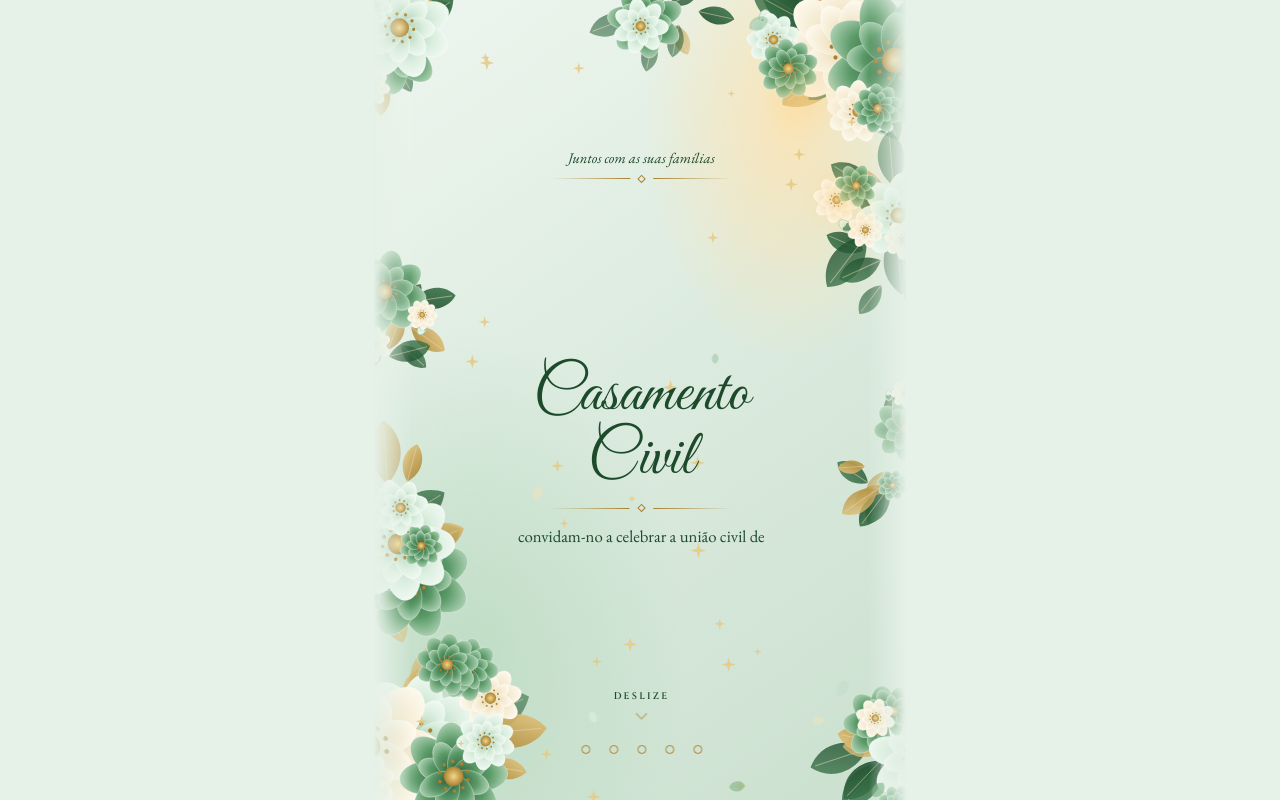
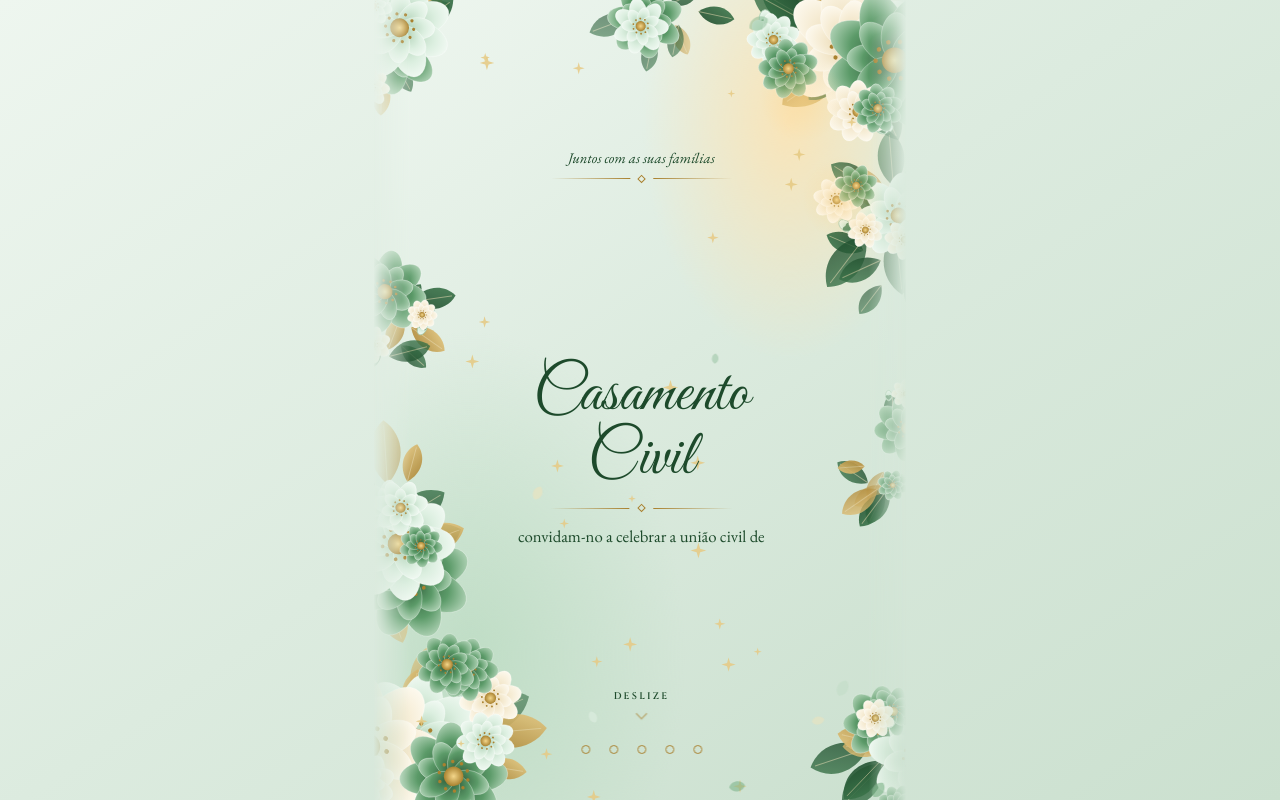
Before and after one commit to Alcapone69-al/convite-katyja-ali, a plain HTML site: page index.html in a window 1280 px wide. Shown: the top 800 px of the page. Drawn offline with nearby package versions, Linux system fonts and the light colour scheme.

Commit message:
Fixed full-viewport layer to avoid gap under iOS Safari toolbar
Co-Authored-By: Claude Sonnet 5.5 <noreply@anthropic.com>
Claude-Session: https://claude.ai/code/session_01Evxb1PctHDKs3D9XbP3tUc

```diff
--- a/index.html
+++ b/index.html
@@ -24,6 +24,11 @@
 /* iOS Safari: acompanhar a barra inferior que encolhe/volta, sem faixa em branco */
 @supports (height:100dvh){.pin{--H:100dvh;height:100dvh}.stage{height:100dvh;max-height:100dvh}}
 html,body{background:#cfe3d2}
+html{background:linear-gradient(145deg,#eef6ef 0%,#dcebdf 48%,#cbe0cf 100%) fixed}
+body{background:transparent}
+/* camada fixa: ocupa sempre toda a area visivel, com ou sem a barra do Safari */
+.pin{position:fixed!important;left:0;right:0;top:0;bottom:0;height:auto!important;background:transparent}
+.stage{height:100%!important;max-height:none!important}
 </style><noscript><style>.story{height:auto}.pin{position:relative;height:auto}.stage{position:relative;left:auto;top:auto;transform:none;width:100%;height:auto;container-type:normal}.bgwrap{display:none}.invoc,.panel{position:static;transform:none;width:auto;height:auto;padding:24px;opacity:1!important}.cue,.dots{display:none}</style></noscript></head><body><div id="rot" role="note"><b>Katyja &amp; Ali</b><span>Vire o telemóvel para a vertical para ver o convite.</span></div><main class="story" id="story"><div class="pin" id="pin"><h1 class="sr-only">Convite para o Casamento Civil de Katyja Ibrahimo e Ali Krayem, sábado, 12 de Dezembro de 2026</h1><div class="amb" aria-hidden="true"></div><div class="stage" id="stage"><div class="bgwrap" id="bgwrap" aria-hidden="true"><svg class="bg" xmlns="http://www.w3.org/2000/svg" viewBox="0 0 400 600" preserveAspectRatio="xMidYMid slice" aria-hidden="true"><defs>
 <radialGradient id="pb" cx="50%" cy="85%" r="95%"><stop offset="0" stop-color="#2f5d3a"/><stop offset=".55" stop-color="#5b9a68"/><stop offset="1" stop-color="#c4e0c8"/></radialGradient>
 <radialGradient id="pl" cx="50%" cy="85%" r="95%"><stop offset="0" stop-color="#a9cdb0"/><stop offset=".6" stop-color="#dcefe0"/><stop offset="1" stop-color="#f7fcf8"/></radialGradient>
```
